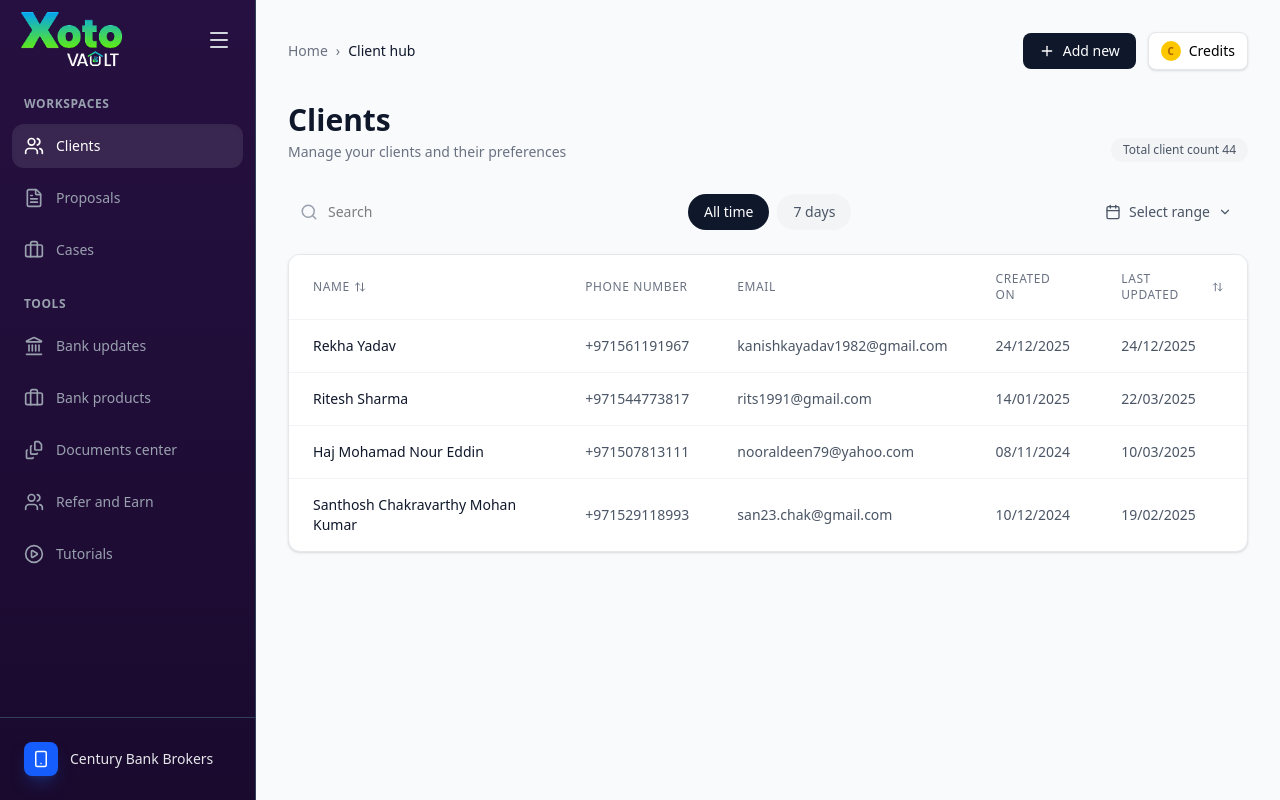
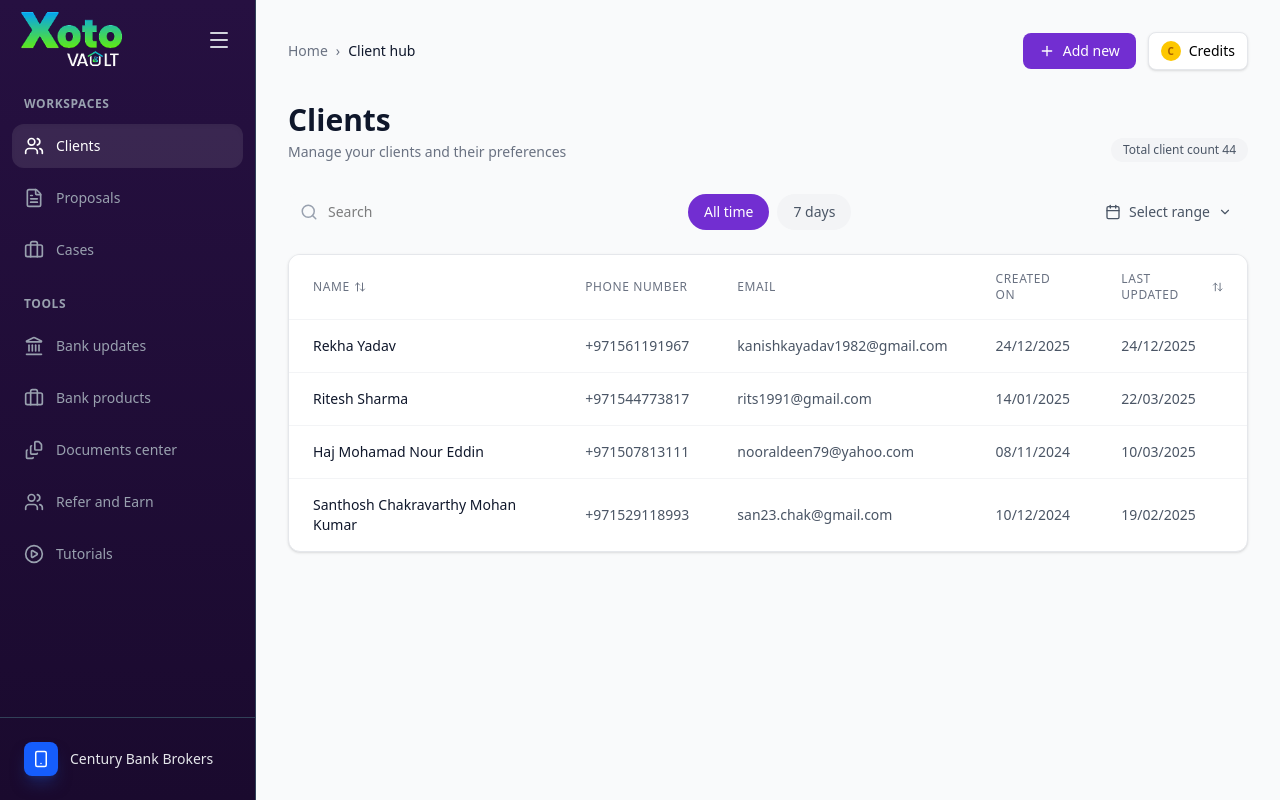
Before and after one commit to mishrashivam13/Xoto-Volt, a React (Vite) app in the folder Volt/: page /clients in a window 1280 px wide. Built offline with nearby package versions, Linux system fonts and the light colour scheme.

Commit message:
code refractor

```diff
--- a/Volt/src/component/cases/CasesHeader.jsx
+++ b/Volt/src/component/cases/CasesHeader.jsx
@@ -13,11 +13,14 @@ const CasesHeader = () => {
         </div>
 
         <div className="flex items-center gap-3">
-          <button className="bg-slate-900 hover:bg-slate-800 text-white px-4 py-2 rounded-lg text-sm font-medium flex items-center gap-2 transition-colors">
+          {/* Button 1: Create Case - Updated to Purple */}
+          <button className="bg-[rgb(114,46,209)] hover:bg-slate-800 text-white px-4 py-2 rounded-lg text-sm font-medium flex items-center gap-2 transition-colors">
             <Plus size={16} />
             Create Case
           </button>
-          <button className="bg-white border border-gray-200 px-3 py-2 rounded-lg text-sm font-medium flex items-center gap-2 shadow-sm">
+
+          {/* Button 2: Credits - Updated to Purple */}
+          <button className="bg-[rgb(114,46,209)] hover:bg-slate-800 text-white px-3 py-2 rounded-lg text-sm font-medium flex items-center gap-2 shadow-sm transition-colors">
             <div className="w-5 h-5 bg-yellow-400 rounded-full flex items-center justify-center text-yellow-700 text-[10px] font-bold">C</div>
             Credits
           </button>
--- a/Volt/src/component/clients/ClientHeader.jsx
+++ b/Volt/src/component/clients/ClientHeader.jsx
@@ -1,7 +1,10 @@
-import React from 'react';
+import React, { useState } from 'react';
 import { Plus, Search, Calendar, ChevronDown } from 'lucide-react';
 
 const ClientHeader = () => {
+  // State to track which filter is active
+  const [activeFilter, setActiveFilter] = useState('All time');
+
   return (
     <div className="mb-6">
       {/* Top Row: Breadcrumbs & Actions */}
@@ -13,7 +16,7 @@ const ClientHeader = () => {
         </div>
 
         <div className="flex items-center gap-3">
-          <button className="bg-slate-900 hover:bg-slate-800 text-white px-4 py-2 rounded-lg text-sm font-medium flex items-center gap-2 transition-colors">
+          <button className="bg-[rgb(114,46,209)]  text-white px-4 py-2 rounded-lg text-sm font-medium flex items-center gap-2 transition-colors">
             <Plus size={16} />
             Add new
           </button>
@@ -46,9 +49,32 @@ const ClientHeader = () => {
           />
         </div>
 
+        {/* Toggle Logic Applied Here */}
         <div className="flex items-center gap-2">
-          <button className="px-4 py-2 bg-slate-900 text-white rounded-full text-sm font-medium">All time</button>
-          <button className="px-4 py-2 bg-gray-100 text-gray-600 hover:bg-gray-200 rounded-full text-sm font-medium transition-colors">7 days</button>
+
+          {/* Button 1: All time */}
+          <button
+            onClick={() => setActiveFilter('All time')}
+            className={`px-4 py-2 rounded-full text-sm font-medium transition-colors ${
+              activeFilter === 'All time'
+                ? 'bg-[rgb(114,46,209)] text-white'
+                : 'bg-gray-100 text-gray-600 hover:bg-gray-200'
+            }`}
+          >
+            All time
+          </button>
+
+          {/* Button 2: 7 days */}
+          <button
+            onClick={() => setActiveFilter('7 days')}
+            className={`px-4 py-2 rounded-full text-sm font-medium transition-colors ${
+              activeFilter === '7 days'
+                ? 'bg-[rgb(114,46,209)] text-white'
+                : 'bg-gray-100 text-gray-600 hover:bg-gray-200'
+            }`}
+          >
+            7 days
+          </button>
         </div>
 
         <button className="ml-auto px-4 py-2 bg-gray-50 hover:bg-gray-100 rounded-lg text-sm font-medium text-gray-600 flex items-center gap-2">
--- a/Volt/src/component/proposals/ProposalHeader.jsx
+++ b/Volt/src/component/proposals/ProposalHeader.jsx
@@ -13,11 +13,14 @@ const ProposalHeader = () => {
         </div>
 
         <div className="flex items-center gap-3">
-          <button className="bg-slate-900 hover:bg-slate-800 text-white px-4 py-2 rounded-lg text-sm font-medium flex items-center gap-2 transition-colors">
+          {/* Button 1: Create Proposal */}
+          <button className="bg-[rgb(114,46,209)] hover:bg-slate-800 text-white px-4 py-2 rounded-lg text-sm font-medium flex items-center gap-2 transition-colors">
             <Plus size={16} />
             Create a proposal
           </button>
-          <button className="bg-white border border-gray-200 px-3 py-2 rounded-lg text-sm font-medium flex items-center gap-2 shadow-sm">
+
+          {/* Button 2: Credits - Now matches the purple background */}
+          <button className="bg-[rgb(114,46,209)] hover:bg-slate-800 text-white px-3 py-2 rounded-lg text-sm font-medium flex items-center gap-2 shadow-sm transition-colors">
             <div className="w-5 h-5 bg-yellow-400 rounded-full flex items-center justify-center text-yellow-700 text-[10px] font-bold">C</div>
             Credits
           </button>
@@ -35,7 +38,7 @@ const ProposalHeader = () => {
         </div>
       </div>
 
-      {/* Search Bar Only (As per image) */}
+      {/* Search Bar Only */}
       <div className="max-w-xs relative">
         <Search className="absolute left-3 top-1/2 -translate-y-1/2 text-gray-400" size={18} />
         <input
```
Also changed, not shown: 1 other file (tests, documents, lock files or other folders).
